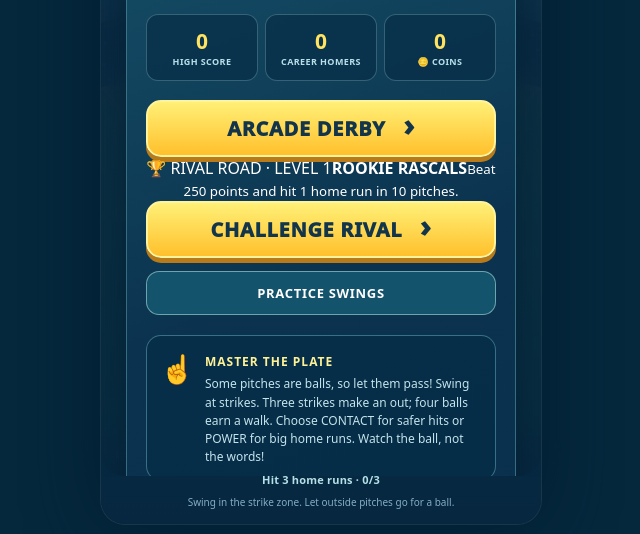
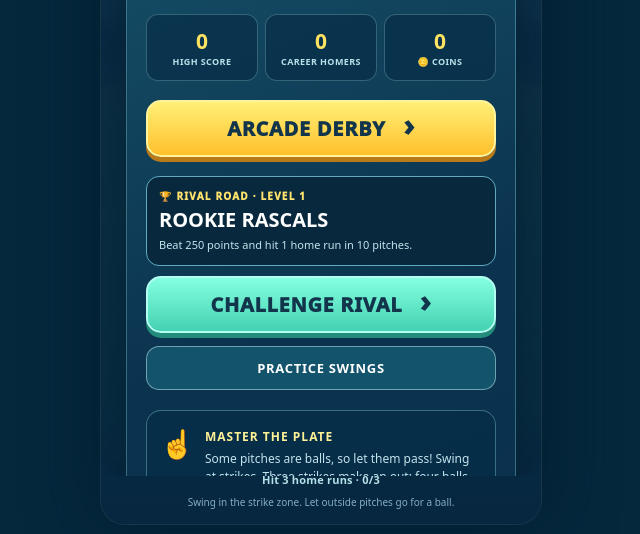
Before and after one commit to tysongreza-alt/coil-rush, a plain HTML site: page dinger-dash/index.html in a window 1280 px wide. Shown: the part 314-848 px from the top of the page, without its empty margins (319-959 px from the left). Drawn offline with Linux system fonts and the light colour scheme.

Commit message:
Polish rival road progression card

```diff
--- a/dinger-dash/index.html
+++ b/dinger-dash/index.html
@@ -71,6 +71,11 @@
     .ghost-btn{width:100%;min-height:44px;margin-top:13px;border:1px solid #b6e8e38c;border-radius:13px;background:#13536c;color:#fff;font-size:13px;letter-spacing:.7px;font-weight:900}
     .how{display:flex;gap:10px;margin-top:20px;padding:13px;text-align:left;background:#052d46b3;border:1px solid #4f8ca3b3;border-radius:15px}
     .how-icon{font-size:28px;flex:none}.how b{font-size:12px;color:#fff196;letter-spacing:1px}.how p{font-size:12px;color:#c4e3eb;line-height:1.52;margin:4px 0 0}
+    .rival-panel{padding:12px;margin-top:19px;background:#08283e;border:1px solid #5facc2;border-radius:13px;display:grid;gap:5px;text-align:left}
+    .rival-kicker{font-size:10px;letter-spacing:1.2px;font-weight:1000;color:#ffe36c}
+    .rival-panel strong{color:#fff;font-size:20px;line-height:1.2}
+    .rival-panel small{color:#c0e6ed;font-size:11px;line-height:1.4}
+    .secondary-play{margin-top:10px;border-color:#b3fff1;background:linear-gradient(180deg,#84ffe0,#44d2b2);box-shadow:0 5px 0 #248c7b}
     .shop-heading{margin:20px 0 9px;color:#ffe783;font-weight:950;font-size:12px;letter-spacing:1.3px;text-align:left}
     .shop-row{display:flex;align-items:center;gap:8px;text-align:left;padding:10px 8px;background:#082e48;border:1px solid #2d7287;border-radius:12px;margin-bottom:8px}
     .up-icon{font-size:23px;line-height:1;flex:none}
```
